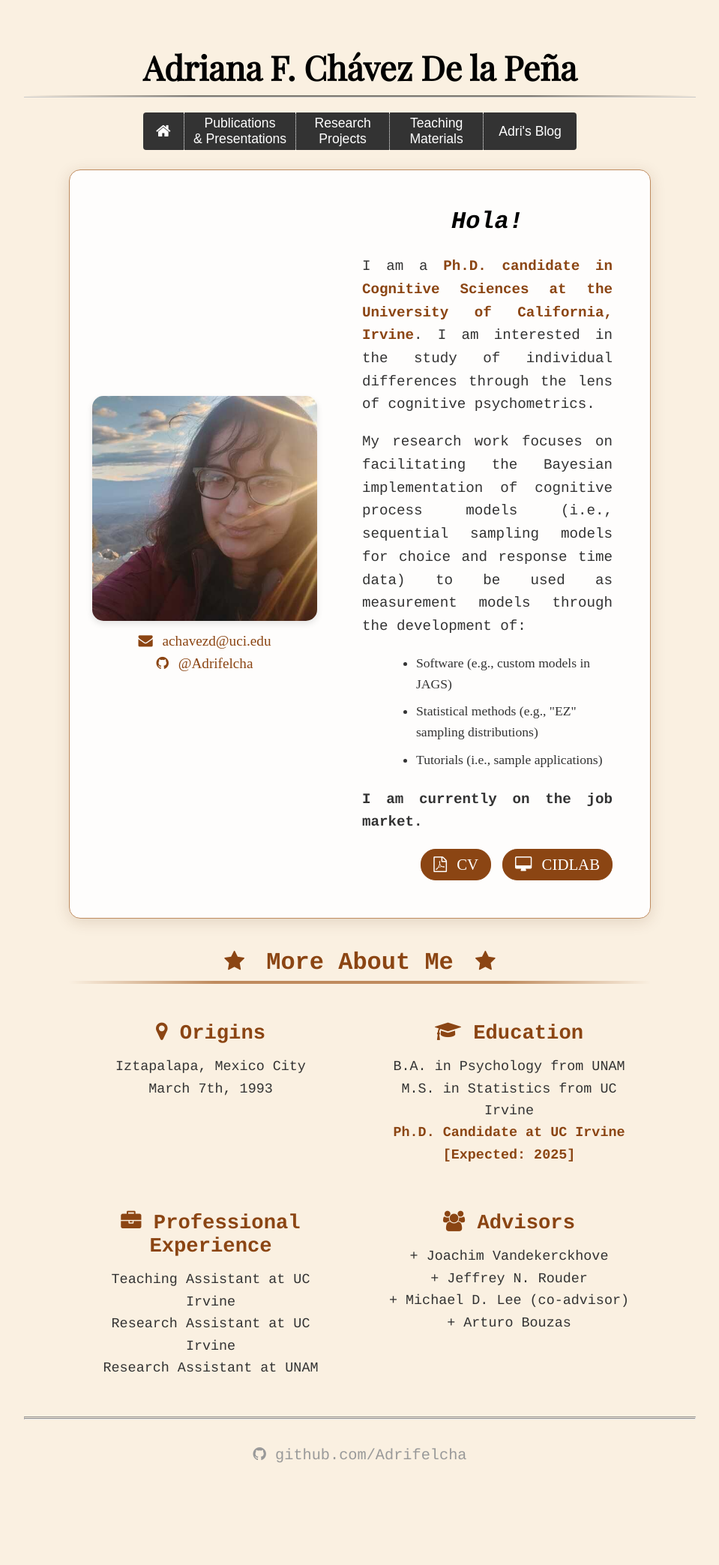
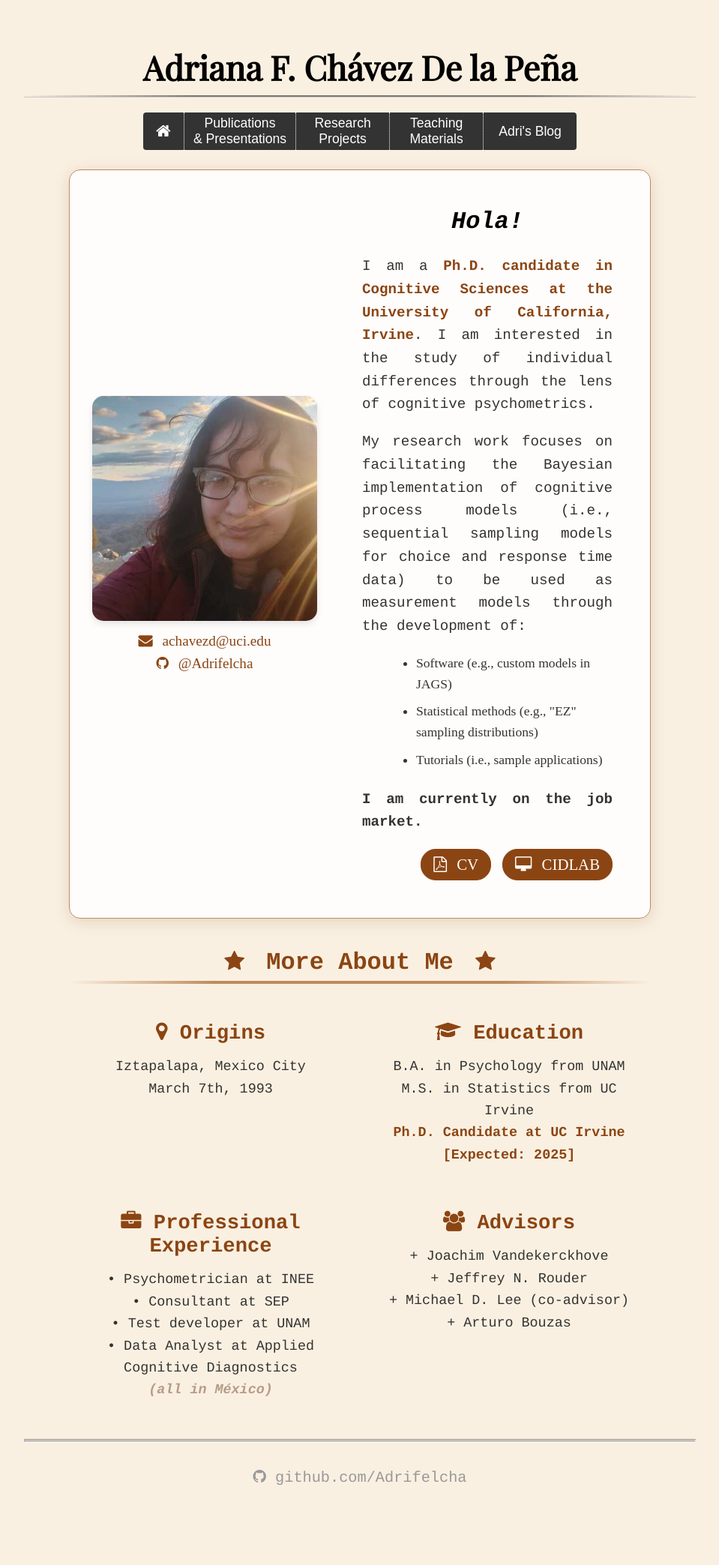
Before and after one commit to Adrifelcha/adrifelcha.github.io, a Jekyll site: the page built from index.html, in a window 1280 px wide. Shown: the whole page at 75% size, without its empty margins (160-1119 px from the left). Built offline with Jekyll 4.4.1, drawn with Linux system fonts in a browser that asks for light colours; some web fonts are replaced; before the commit the page ends 2058 px from its top, so only the background shows below that.

Commit message:
Update the Professional experience section

```diff
--- a/css/main.css
+++ b/css/main.css
@@ -1251,3 +1251,16 @@ hr.style18:before {
 .collaborators-box p {
     color: #333;  /* Back to dark color for transparent box */
 }
+
+.experience-list {
+    text-align: center;
+    font-size: 1.05em;
+    padding-left: 0;  /* Remove left padding since we're centering */
+}
+
+.experience-legend {
+    text-align: center;
+    color: #B69B87 !important;  /* Darker orange-gray color */
+    font-size: 0.95em;
+    margin-top: 10px;
+}
--- a/index.html
+++ b/index.html
@@ -70,9 +70,15 @@ title: Adriana F. Chávez De la Peña
 
         <div class="info-box">
             <h3><i class="fa fa-briefcase"></i> Professional Experience</h3>
-            <p>Teaching Assistant at UC Irvine<br>
-            Research Assistant at UC Irvine<br>
-            Research Assistant at UNAM</p>
+            <p class="experience-list">
+                • Psychometrician at INEE<br>
+                • Consultant at SEP<br>
+                • Test developer at UNAM<br>
+                • Data Analyst at Applied Cognitive Diagnostics
+            </p>
+            <p class="experience-legend">
+                <i><strong>(all in México)</strong></i>
+            </p>
         </div>
 
         <div class="info-box">
```
